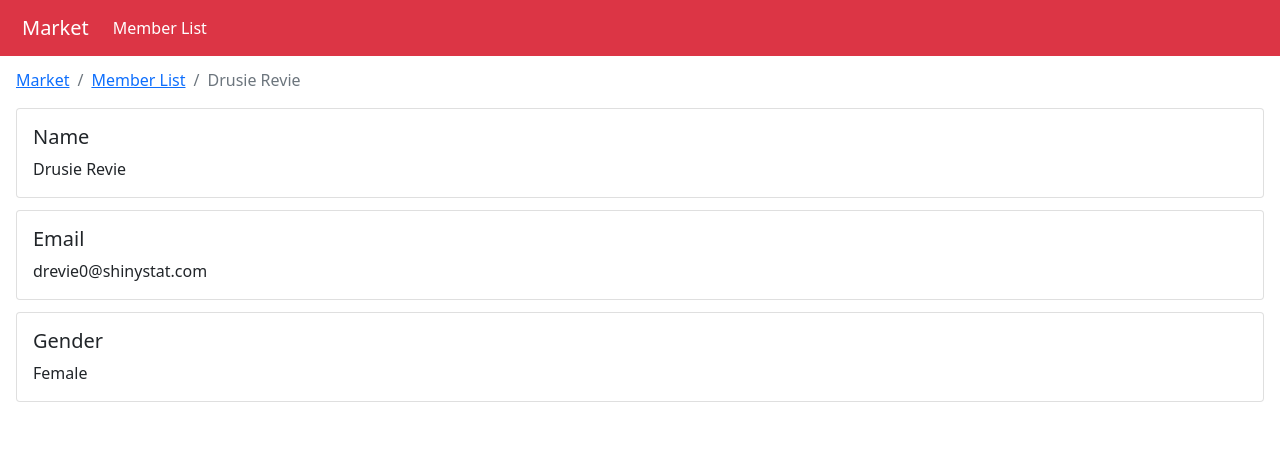
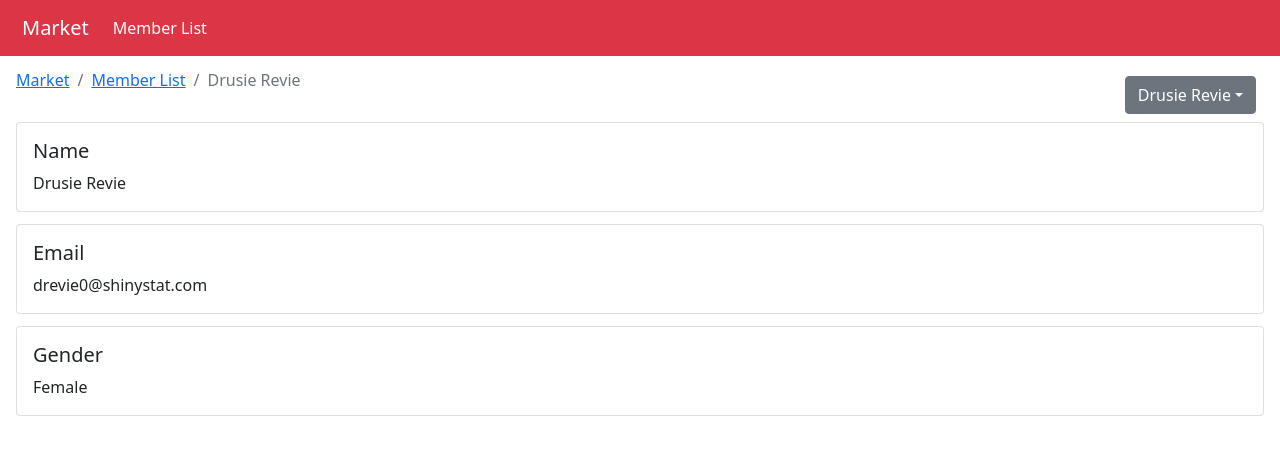
Before and after one commit to chenjiahau/Express-with-Vue2, a Vue app in the folder client/: page /member-list/member/1 in a window 1280 px wide. Shown: the top 452 px of the page. Built offline with nearby package versions, Linux system fonts and the light colour scheme.

Commit message:
Watch params

```diff
--- a/client/src/components/MemberDetail.vue
+++ b/client/src/components/MemberDetail.vue
@@ -1,6 +1,7 @@
 <template>
   <div v-if="member">
-    <nav aria-label="breadcrumb">
+    <nav aria-label="breadcrumb" class="d-flex justify-content-between">
+      <div>
         <ol class="breadcrumb">
           <li class="breadcrumb-item">
             <router-link
@@ -22,6 +23,22 @@
           </li>
         <li class="breadcrumb-item active" aria-current="page">{{member['first_name']}} {{member['last_name']}}</li>
         </ol>
+      </div>
+      <div>
+        <b-dropdown
+          id="memberList"
+          class="m-md-2"
+          :text="member['first_name'] + ' ' + member['last_name']"
+        >
+          <b-dropdown-item
+            v-for='(memberItem, index) in memberList'
+            :key="index"
+            @click="changeMember(memberItem.id)"
+          >
+            {{memberItem['first_name']}} {{memberItem['last_name']}}
+          </b-dropdown-item>
+        </b-dropdown>
+      </div>
     </nav>
     <div class="card" >
       <div class="card-body">
@@ -51,7 +68,7 @@ export default {
   name: 'MemberDetail',
   mixins: [MemberList],
   props: {
-    id: Number
+    id: String
   },
   data: function() {
     return {
@@ -60,6 +77,24 @@ export default {
   },
   created() {
     this.member = this.getMemberById(this.id);
+  },
+  watch: {
+    id(newValue) {
+      this.member = this.getMemberById(newValue);
+    }
+  },
+  methods: {
+    changeMember: function(memberId) {
+      if (memberId === this.member.id)
+        return;
+
+      this.$router.push({
+        name: 'memberDetail',
+        params: {
+          id: memberId.toString()
+        }
+      })
+    }
   }
 }
 </script>
--- a/client/src/components/MemberList.vue
+++ b/client/src/components/MemberList.vue
@@ -32,7 +32,7 @@
             <router-link
               tag="button"
               class="btn btn-primary"
-              :to="{name: 'memberDetail', params: { id: member.id }}"
+              :to="{name: 'memberDetail', params: { id: member.id.toString() }}"
             >
               Detail
             </router-link>
```
Lines whose indentation alone changed are shown as unchanged.
